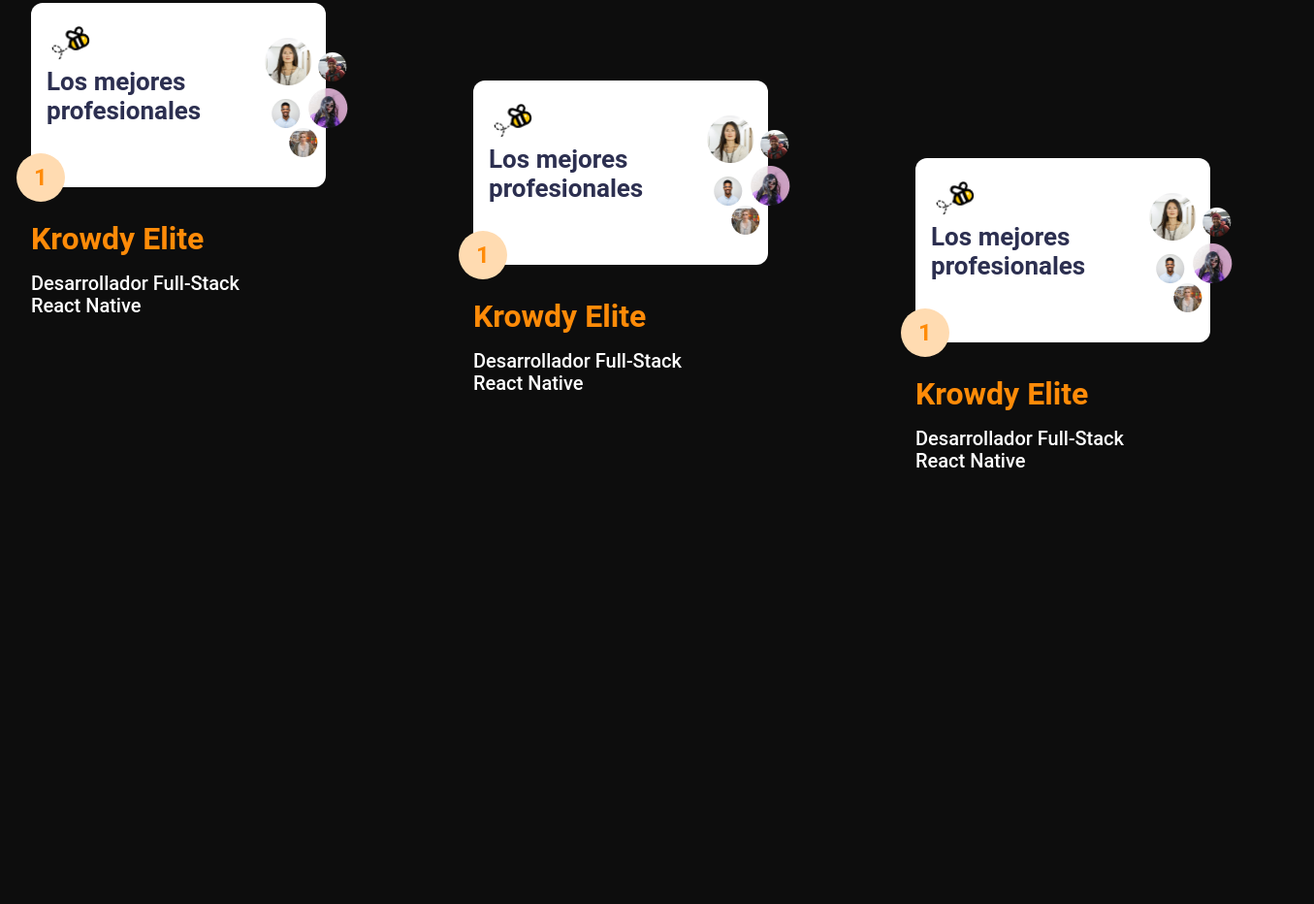
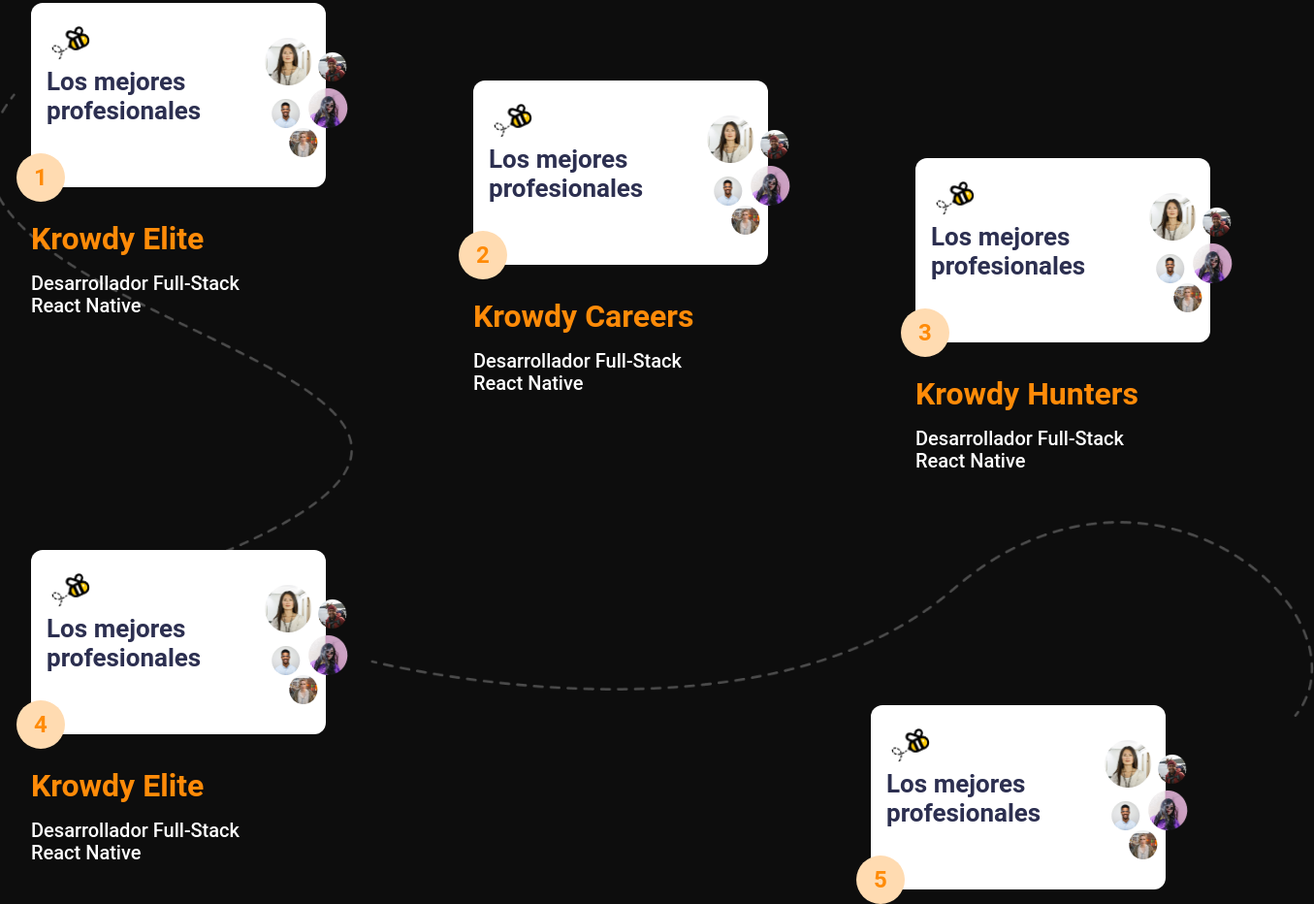
Before and after one commit to dan1110/krowdycarrers, a plain HTML site: page index.html in a window 1280 px wide. Shown: the part 1754-2686 px from the top of the page at 97% size, 1355 px wide, since content can reach past the window. Before the commit the page ends 2241 px from the top, so only its background shows below. Drawn offline with nearby package versions, Linux system fonts and the light colour scheme.

Commit message:
update code

```diff
--- a/assets/scss/components/_index.scss
+++ b/assets/scss/components/_index.scss
@@ -275,11 +275,18 @@ main {
             &__box {
                 display: flex;
                 justify-content: space-between;
+                position: relative;
                 .box-center{
                     margin-top: 80px;
                 }
                 .box-right{
                     margin-top: 160px;
+                }
+                .box-right-last{
+                    margin-right: 46px;
+                }
+                .knowdy-careers-item-double{
+                    margin-top: 150px;
                 }
                 .item-box {
                     flex-basis: 25%;
@@ -345,6 +352,7 @@ main {
                                 top: 20px;
                             }
                         }
+
                         .square-number {
                             width: 50px;
                             height: 50px;
@@ -379,6 +387,22 @@ main {
                         }
                     }
                 }
+                .img-line{
+                    position: absolute;
+                    width: 80%;
+                    z-index: -5;
+
+                }
+                .line-1{
+                    top: -550px;
+                    left: -75px;
+                    width: 35%;
+                    height: 600px;
+                }
+                .line-2{
+                    top: -30px;
+                    left: 350px;
+                }
             }
         }
     }
--- a/index.html
+++ b/index.html
@@ -358,7 +358,65 @@
                                 </div>
                             </div>
                             <div class="square-number">
-                                1
+                                2
+                            </div>
+                            <div class="item-box-right">
+                                <img src="./assets/images/personal/Ellipse1.png" alt="" class="personal personal-1">
+                                <img src="./assets/images/personal/Ellipse2.png" alt="" class="personal personal-2">
+                                <img src="./assets/images/personal/Ellipse3.png" alt="" class="personal personal-3">
+                                <img src="./assets/images/personal/Ellipse4.png" alt="" class="personal personal-4">
+                                <img src="./assets/images/personal/Ellipse5.png" alt="" class="personal personal-5">
+
+                            </div>
+                        </div>
+                        <div class="item-box-bottom">
+                            <h3>Krowdy Careers</h3>
+                            <p>Desarrollador Full-Stack <br> React Native</p>
+                        </div>
+                    </div>
+                    <div class="item-box box-right">
+                        <div class="item-box-top box-white">
+                            <div class="item-box-left">
+                                <div class="icon-bee">
+                                    <img src="./assets/images/main/teams-us/icon-bee-box.png" alt="">
+                                </div>
+                                <div class="title">
+                                    <h3>Los mejores profesionales</h3>
+                                </div>
+                            </div>
+                            <div class="square-number">
+                                3
+                            </div>
+                            <div class="item-box-right">
+                                <img src="./assets/images/personal/Ellipse1.png" alt="" class="personal personal-1">
+                                <img src="./assets/images/personal/Ellipse2.png" alt="" class="personal personal-2">
+                                <img src="./assets/images/personal/Ellipse3.png" alt="" class="personal personal-3">
+                                <img src="./assets/images/personal/Ellipse4.png" alt="" class="personal personal-4">
+                                <img src="./assets/images/personal/Ellipse5.png" alt="" class="personal personal-5">
+
+                            </div>
+                        </div>
+                        <div class="item-box-bottom">
+                            <h3>Krowdy Hunters</h3>
+                            <p>Desarrollador Full-Stack <br> React Native</p>
+                        </div>
+                    </div>
+                </div>
+            </div>
+            <div class="knowdy-careers-item knowdy-careers-item-double">
+                <div class="knowdy-careers-item__box">
+                    <div class="item-box box-left">
+                        <div class="item-box-top box-white">
+                            <div class="item-box-left">
+                                <div class="icon-bee">
+                                    <img src="./assets/images/main/teams-us/icon-bee-box.png" alt="">
+                                </div>
+                                <div class="title">
+                                    <h3>Los mejores profesionales</h3>
+                                </div>
+                            </div>
+                            <div class="square-number">
+                                4
                             </div>
                             <div class="item-box-right">
                                 <img src="./assets/images/personal/Ellipse1.png" alt="" class="personal personal-1">
@@ -374,7 +432,9 @@
                             <p>Desarrollador Full-Stack <br> React Native</p>
                         </div>
                     </div>
-                    <div class="item-box box-right">
+                    <img src="./assets/images/personal/img-line1.png" alt="" class="img-line line-1">
+                    <img src="./assets/images/personal/img-line2.png" alt="" class="img-line line-2">
+                    <div class="item-box box-right box-right-last">
                         <div class="item-box-top box-white">
                             <div class="item-box-left">
                                 <div class="icon-bee">
@@ -385,7 +445,7 @@
                                 </div>
                             </div>
                             <div class="square-number">
-                                1
+                                5
                             </div>
                             <div class="item-box-right">
                                 <img src="./assets/images/personal/Ellipse1.png" alt="" class="personal personal-1">
@@ -395,10 +455,6 @@
                                 <img src="./assets/images/personal/Ellipse5.png" alt="" class="personal personal-5">
 
                             </div>
-                        </div>
-                        <div class="item-box-bottom">
-                            <h3>Krowdy Elite</h3>
-                            <p>Desarrollador Full-Stack <br> React Native</p>
                         </div>
                     </div>
                 </div>
```
Also changed, not shown: assets/css/app.css, assets/images/personal/img-line1.png (added), assets/images/personal/img-line2.png (added), 1 other file.
